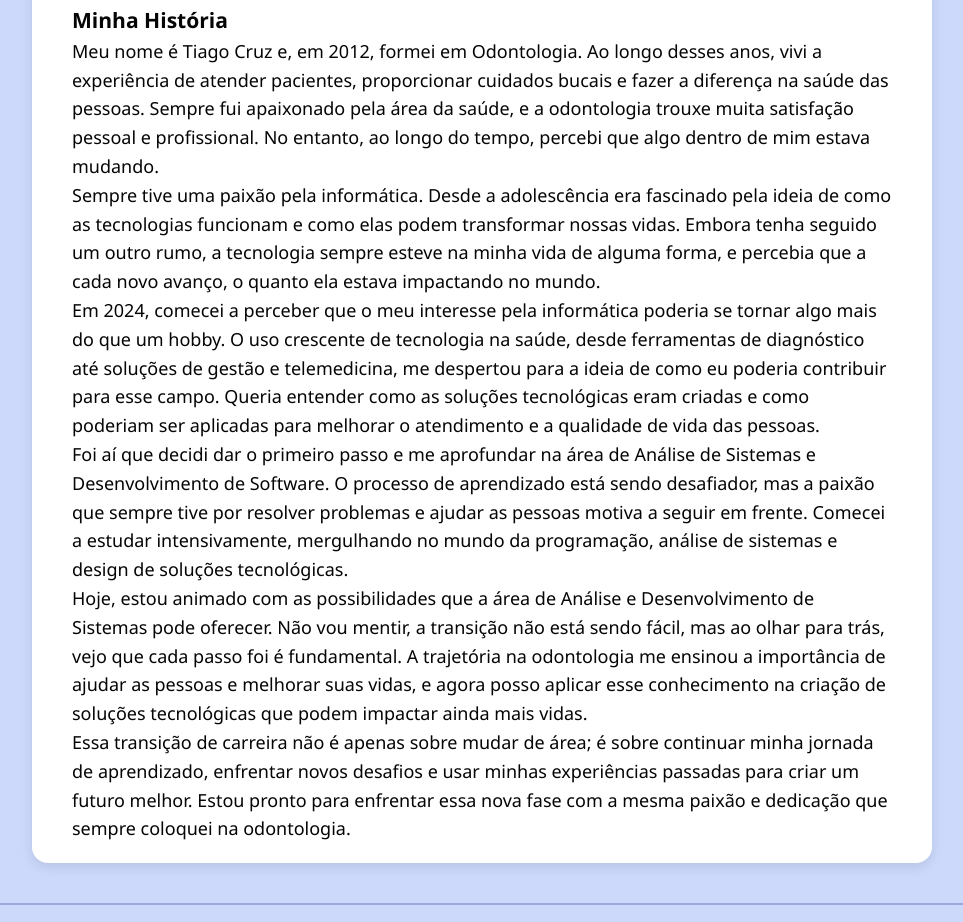
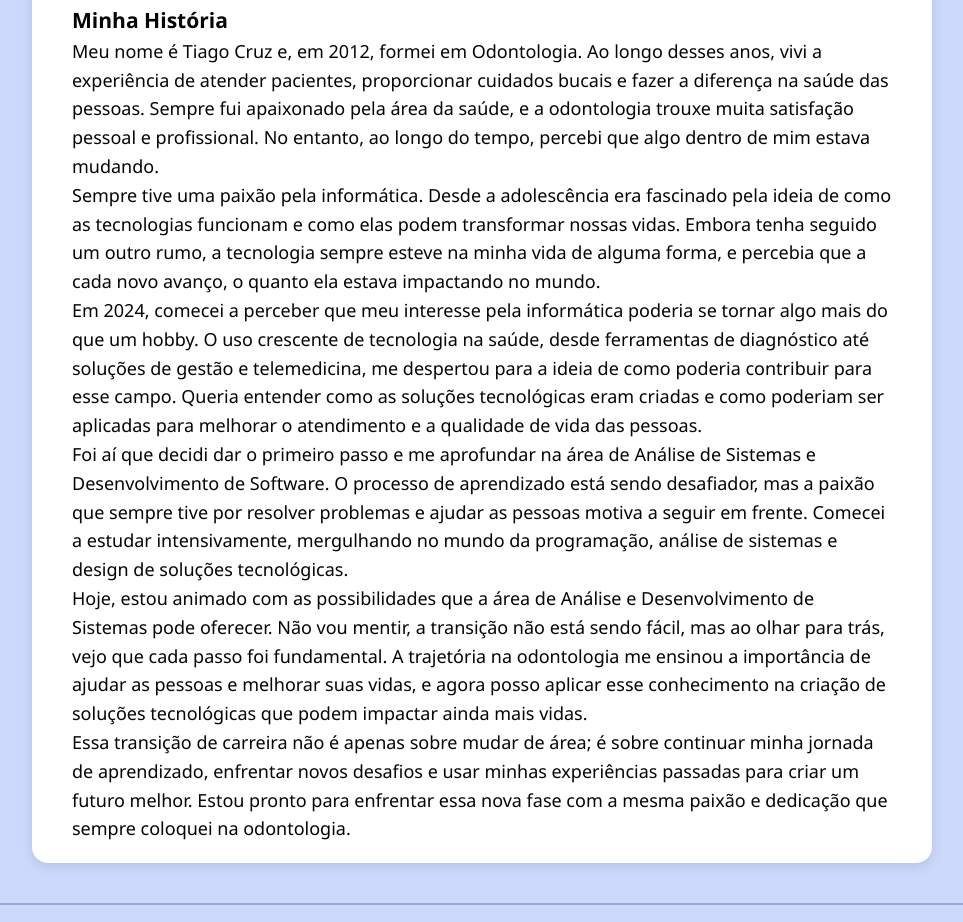
Before and after one commit to Tiag0CRUZ/minhapagina-html-css, a plain HTML site: page index.html in a window 1280 px wide. Shown: the part 237-1159 px from the top of the page, without its empty margins (158-1121 px from the left). Drawn offline with Linux system fonts and the light colour scheme.

Commit message:
correção de texto

```diff
--- a/index.html
+++ b/index.html
@@ -26,8 +26,8 @@
             <p>Sempre tive uma paixão pela informática. Desde a adolescência era fascinado pela ideia de como as tecnologias funcionam
                 e como elas podem transformar nossas vidas. Embora tenha seguido um outro rumo, a tecnologia sempre esteve na minha vida de alguma
                 forma, e percebia que a cada novo avanço, o quanto ela estava impactando no mundo.</p>
-            <p>Em 2024, comecei a perceber que o meu interesse pela informática poderia se tornar algo mais do que um hobby. O uso crescente de
-                tecnologia na saúde, desde ferramentas de diagnóstico até soluções de gestão e telemedicina, me despertou para a ideia de como eu
+            <p>Em 2024, comecei a perceber que meu interesse pela informática poderia se tornar algo mais do que um hobby. O uso crescente de
+                tecnologia na saúde, desde ferramentas de diagnóstico até soluções de gestão e telemedicina, me despertou para a ideia de como
                  poderia contribuir para esse campo. Queria entender como as soluções tecnológicas eram criadas e como poderiam ser aplicadas
                  para melhorar o atendimento e a qualidade de vida das pessoas.</p>
             <p>Foi aí que decidi dar o primeiro passo e me aprofundar na área de Análise de Sistemas e Desenvolvimento de Software.
@@ -35,7 +35,7 @@
                 seguir em frente. Comecei a estudar intensivamente, mergulhando no mundo da programação, análise de sistemas e design de soluções
                  tecnológicas.</p>
             <p>Hoje, estou animado com as possibilidades que a área de Análise e Desenvolvimento de Sistemas pode oferecer. Não vou mentir, a
-                transição não está sendo fácil, mas ao olhar para trás, vejo que cada passo foi é fundamental. A trajetória
+                transição não está sendo fácil, mas ao olhar para trás, vejo que cada passo foi fundamental. A trajetória
                  na odontologia me ensinou a importância de ajudar as pessoas e melhorar suas vidas, e agora posso aplicar esse conhecimento na
                   criação de soluções tecnológicas que podem impactar ainda mais vidas.</p>
             <p>Essa transição de carreira não é apenas sobre mudar de área; é sobre continuar minha jornada de aprendizado, enfrentar novos
```
